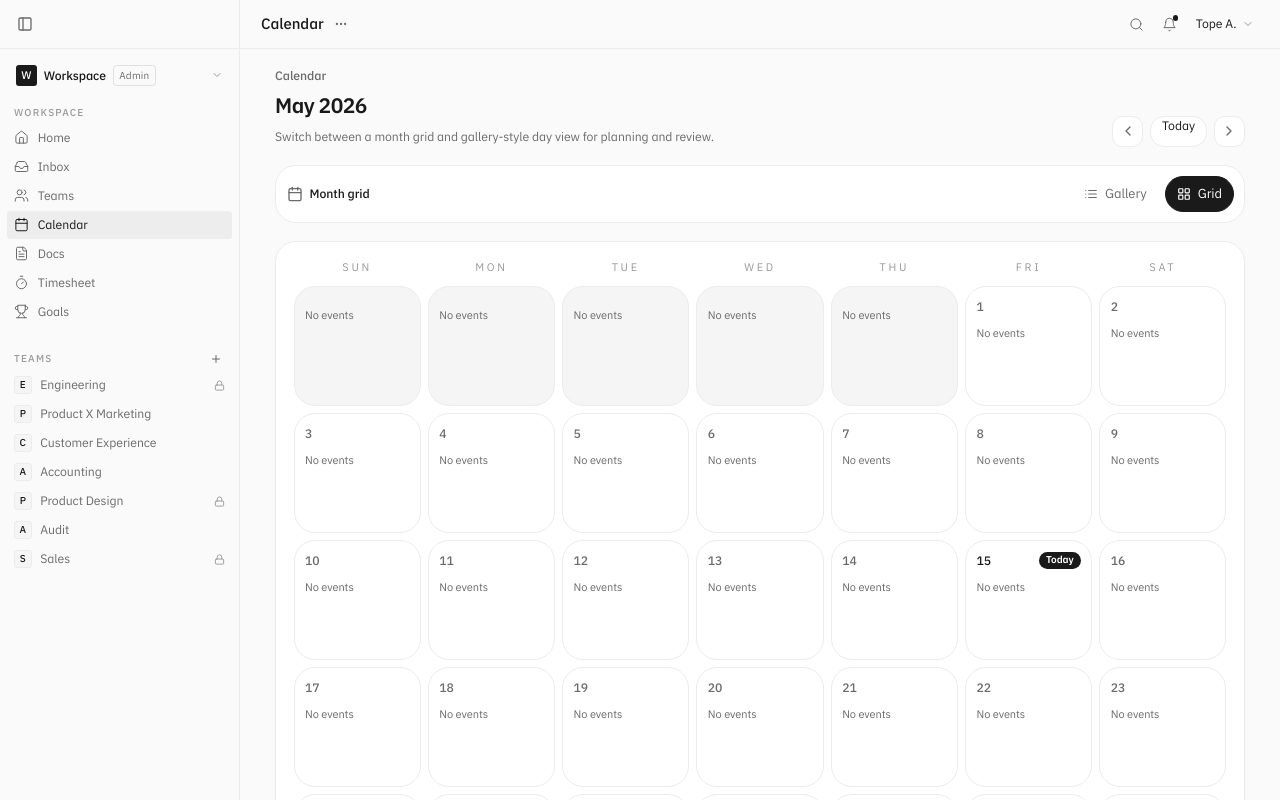
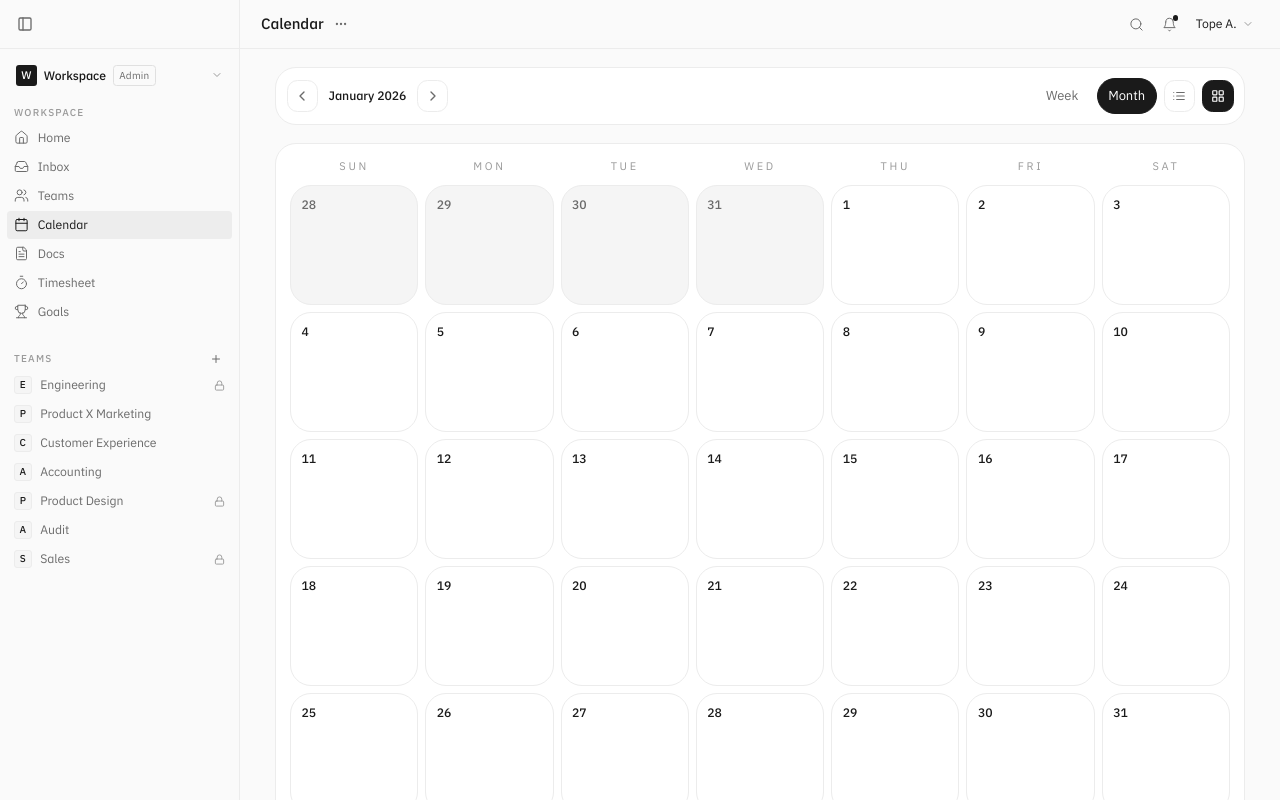
Before and after one commit to ttaiyegbusi/workspace, a Next.js app: page /calendar in a window 1280 px wide. Built offline with nearby package versions, Linux system fonts and the light colour scheme.

Commit message:
feat: refactor calendar page to improve grid and week view functionality

```diff
--- a/src/app/calendar/page.tsx
+++ b/src/app/calendar/page.tsx
@@ -2,16 +2,11 @@
 
 import { useMemo, useState } from "react";
 import { TopBar } from "@/components/top-bar";
-import {
-  Calendar,
-  ChevronLeft,
-  ChevronRight,
-  LayoutGrid,
-  List,
-} from "lucide-react";
+import { ChevronLeft, ChevronRight, LayoutGrid, List } from "lucide-react";
 import { cn } from "@/lib/utils";
 
-const weekdayNames = ["Sun", "Mon", "Tue", "Wed", "Thu", "Fri", "Sat"];
+const weekdayShort = ["SUN", "MON", "TUE", "WED", "THU", "FRI", "SAT"];
+const weekdayFull = ["Sunday", "Monday", "Tuesday", "Wednesday", "Thursday", "Friday", "Saturday"];
 const monthNames = [
   "January",
   "February",
@@ -27,114 +22,71 @@ const monthNames = [
   "December",
 ];
 
-const calendarEvents = [
-  {
-    id: "e-1",
-    date: "2026-01-11",
-    title: "Warehouse planning review",
-    when: "09:00 AM",
-    location: "Main room",
-    color: "bg-[#D8EAFE]",
-  },
-  {
-    id: "e-2",
-    date: "2026-01-14",
-    title: "Operations sync",
-    when: "11:30 AM",
-    location: "Conference B",
-    color: "bg-[#E8F6D7]",
-  },
-  {
-    id: "e-3",
-    date: "2026-01-17",
-    title: "Inventory audit kickoff",
-    when: "02:00 PM",
-    location: "HQ",
-    color: "bg-[#FCE8D7]",
-  },
-  {
-    id: "e-4",
-    date: "2026-01-22",
-    title: "Customer experience check-in",
-    when: "10:00 AM",
-    location: "Remote",
-    color: "bg-[#F4E1FD]",
-  },
-  {
-    id: "e-5",
-    date: "2026-01-28",
-    title: "Sprint planning",
-    when: "03:30 PM",
-    location: "Room 4",
-    color: "bg-[#D9F2E6]",
-  },
-];
-
-type ViewMode = "grid" | "gallery";
+type CalendarView = "week" | "month";
 
 type DayCell = {
-  date: Date | null;
+  date: Date;
   label: string;
   inMonth: boolean;
 };
 
-function getMonthDays(year: number, month: number) {
-  const firstOfMonth = new Date(year, month, 1);
-  const lastOfMonth = new Date(year, month + 1, 0);
-  const daysInMonth = lastOfMonth.getDate();
-  const firstWeekday = firstOfMonth.getDay();
-  const cells = [] as DayCell[];
+function getMonthGrid(year: number, month: number) {
+  const first = new Date(year, month, 1);
+  const last = new Date(year, month + 1, 0);
+  const cells: DayCell[] = [];
 
-  for (let i = 0; i < firstWeekday; i += 1) {
-    cells.push({ date: null, label: "", inMonth: false });
+  const startOffset = first.getDay();
+  for (let i = startOffset - 1; i >= 0; i -= 1) {
+    const date = new Date(year, month, -i);
+    cells.push({ date, label: String(date.getDate()), inMonth: false });
   }
 
-  for (let day = 1; day <= daysInMonth; day += 1) {
+  for (let day = 1; day <= last.getDate(); day += 1) {
     const date = new Date(year, month, day);
     cells.push({ date, label: String(day), inMonth: true });
   }
 
-  while (cells.length % 7 !== 0) {
-    cells.push({ date: null, label: "", inMonth: false });
+  const remainder = (7 - (cells.length % 7)) % 7;
+  for (let day = 1; day <= remainder; day += 1) {
+    const date = new Date(year, month + 1, day);
+    cells.push({ date, label: String(date.getDate()), inMonth: false });
   }
 
   return cells;
 }
 
-function formatIso(date: Date) {
-  return date.toISOString().slice(0, 10);
+function getWeekDays(year: number, month: number, weekIndex: number) {
+  const grid = getMonthGrid(year, month);
+  const weeks: DayCell[][] = [];
+  for (let i = 0; i < grid.length; i += 7) {
+    weeks.push(grid.slice(i, i + 7));
+  }
+  return weeks[weekIndex] ?? weeks[0] ?? [];
+}
+
+function isSameDay(a: Date, b: Date) {
+  return (
+    a.getFullYear() === b.getFullYear() &&
+    a.getMonth() === b.getMonth() &&
+    a.getDate() === b.getDate()
+  );
 }
 
 export default function CalendarPage() {
-  const today = new Date();
-  const [currentMonth, setCurrentMonth] = useState(
-    new Date(today.getFullYear(), today.getMonth(), 1),
-  );
-  const [view, setView] = useState<ViewMode>("grid");
+  const [currentMonth, setCurrentMonth] = useState(new Date(2026, 0, 1));
+  const [view, setView] = useState<CalendarView>("month");
 
-  const monthDays = useMemo(
-    () => getMonthDays(currentMonth.getFullYear(), currentMonth.getMonth()),
+  const monthLabel = `${monthNames[currentMonth.getMonth()]} ${currentMonth.getFullYear()}`;
+  const monthCells = useMemo(
+    () => getMonthGrid(currentMonth.getFullYear(), currentMonth.getMonth()),
     [currentMonth],
   );
 
-  const visibleDays = useMemo(
-    () => monthDays.filter((cell) => cell.date && cell.inMonth) as DayCell[],
-    [monthDays],
+  const today = useMemo(() => new Date(2026, 0, 21), []);
+  const weekCells = useMemo(
+    () => getWeekDays(currentMonth.getFullYear(), currentMonth.getMonth(), 3),
+    [currentMonth],
   );
-
-  const eventsByDay = useMemo(() => {
-    return calendarEvents.reduce<Record<string, typeof calendarEvents>>(
-      (acc, event) => {
-        acc[event.date] = acc[event.date]
-          ? [...acc[event.date], event]
-          : [event];
-        return acc;
-      },
-      {},
-    );
-  }, []);
-
-  const monthLabel = `${monthNames[currentMonth.getMonth()]} ${currentMonth.getFullYear()}`;
 
   return (
     <>
@@ -142,26 +94,12 @@ export default function CalendarPage() {
 
       <div className="flex-1 min-h-0 px-5 md:px-8 lg:px-10 py-5">
         <div className="max-w-7xl mx-auto space-y-5">
-          <div className="flex flex-col gap-4 sm:flex-row sm:items-end sm:justify-between">
-            <div>
-              <p className="text-sm font-medium text-[var(--text-muted)]">
-                Calendar
-              </p>
-              <h1 className="mt-2 text-2xl font-semibold tracking-tight text-[var(--text)]">
-                {monthLabel}
-              </h1>
-              <p className="mt-2 max-w-2xl text-sm leading-6 text-[var(--text-muted)]">
-                Switch between a month grid and gallery-style day view for
-                planning and review.
-              </p>
-            </div>
-
-            <div className="flex flex-wrap items-center gap-2">
+          <div className="flex flex-wrap items-center justify-between gap-3 rounded-3xl border border-[var(--border)] bg-[var(--surface)] p-3">
+            <div className="flex items-center gap-3">
               <button
                 type="button"
                 onClick={() =>
-                  setCurrentMonth(
-                    (prev) =>
+                  setCurrentMonth((prev) =>
                     new Date(prev.getFullYear(), prev.getMonth() - 1, 1),
                   )
                 }
@@ -170,18 +108,11 @@ export default function CalendarPage() {
               >
                 <ChevronLeft size={16} />
               </button>
-              <button
-                type="button"
-                onClick={() => setCurrentMonth(today)}
-                className="inline-flex h-9 rounded-2xl border border-[var(--border)] bg-[var(--surface)] px-3 text-sm text-[var(--text)] hover:bg-[var(--hover)]"
-              >
-                Today
-              </button>
+              <div className="text-sm font-medium text-[var(--text)]">{monthLabel}</div>
               <button
                 type="button"
                 onClick={() =>
-                  setCurrentMonth(
-                    (prev) =>
+                  setCurrentMonth((prev) =>
                     new Date(prev.getFullYear(), prev.getMonth() + 1, 1),
                   )
                 }
@@ -191,177 +122,109 @@ export default function CalendarPage() {
                 <ChevronRight size={16} />
               </button>
             </div>
-          </div>
 
-          <div className="flex flex-wrap items-center justify-between gap-3 rounded-3xl border border-[var(--border)] bg-[var(--surface)] p-3">
-            <div className="flex items-center gap-2">
-              <Calendar className="text-[var(--text-muted)]" size={16} />
-              <span className="text-sm font-medium text-[var(--text)]">
-                {view === "grid" ? "Month grid" : "Gallery view"}
-              </span>
-            </div>
             <div className="flex items-center gap-2">
               <button
                 type="button"
-                onClick={() => setView("gallery")}
+                onClick={() => setView("week")}
                 className={cn(
-                  "inline-flex items-center gap-2 rounded-full border px-3 py-2 text-[13px] transition-colors",
-                  view === "gallery"
+                  "rounded-full border px-3 py-2 text-[13px] transition-colors",
+                  view === "week"
                     ? "border-[var(--text)] bg-[var(--text)] text-[var(--surface)]"
                     : "border-transparent text-[var(--text-muted)] hover:border-[var(--border)] hover:text-[var(--text)]",
                 )}
               >
-                <List size={14} />
-                Gallery
+                Week
               </button>
               <button
                 type="button"
-                onClick={() => setView("grid")}
+                onClick={() => setView("month")}
                 className={cn(
-                  "inline-flex items-center gap-2 rounded-full border px-3 py-2 text-[13px] transition-colors",
-                  view === "grid"
+                  "rounded-full border px-3 py-2 text-[13px] transition-colors",
+                  view === "month"
                     ? "border-[var(--text)] bg-[var(--text)] text-[var(--surface)]"
                     : "border-transparent text-[var(--text-muted)] hover:border-[var(--border)] hover:text-[var(--text)]",
                 )}
               >
+                Month
+              </button>
+              <button
+                type="button"
+                className={cn(
+                  "inline-flex h-9 w-9 items-center justify-center rounded-xl border transition-colors",
+                  view === "week"
+                    ? "border-[var(--text)] bg-[var(--text)] text-[var(--surface)]"
+                    : "border-[var(--border)] bg-[var(--surface)] text-[var(--text-muted)] hover:text-[var(--text)]",
+                )}
+                aria-label="Week view"
+              >
+                <List size={14} />
+              </button>
+              <button
+                type="button"
+                className={cn(
+                  "inline-flex h-9 w-9 items-center justify-center rounded-xl border transition-colors",
+                  view === "month"
+                    ? "border-[var(--text)] bg-[var(--text)] text-[var(--surface)]"
+                    : "border-[var(--border)] bg-[var(--surface)] text-[var(--text-muted)] hover:text-[var(--text)]",
+                )}
+                aria-label="Month view"
+              >
                 <LayoutGrid size={14} />
-                Grid
               </button>
             </div>
           </div>
 
-          {view === "grid" ? (
-            <section className="rounded-3xl border border-[var(--border)] bg-[var(--surface)] p-5">
+          {view === "month" ? (
+            <section className="rounded-3xl border border-[var(--border)] bg-[var(--surface)] p-4">
               <div className="grid grid-cols-7 gap-2 text-[11px] uppercase tracking-[0.24em] text-[var(--text-subtle)]">
-                {weekdayNames.map((weekday) => (
+                {weekdayShort.map((weekday) => (
                   <div key={weekday} className="text-center">
                     {weekday}
                   </div>
                 ))}
               </div>
               <div className="mt-3 grid grid-cols-7 gap-2">
-                {monthDays.map((cell, index) => {
-                  const dateKey = cell.date ? formatIso(cell.date) : "";
-                  const cellEvents = cell.inMonth
-                    ? (eventsByDay[dateKey] ?? [])
-                    : [];
-                  const isToday = cell.date
-                    ? formatIso(cell.date) === formatIso(today)
-                    : false;
-
-                  return (
+                {monthCells.map((cell) => (
                   <div
-                      key={`${dateKey}-${index}`}
+                    key={cell.date.toISOString()}
                     className={cn(
-                        "min-h-[120px] rounded-3xl border border-[var(--border)] bg-[var(--bg)] p-3 text-sm",
+                      "min-h-[120px] rounded-3xl border border-[var(--border)] p-3 text-sm",
                       cell.inMonth
-                          ? "bg-[var(--surface)]"
-                          : "bg-[var(--surface-2)]",
+                        ? "bg-[var(--surface)] text-[var(--text)]"
+                        : "bg-[var(--surface-2)] text-[var(--text-muted)]",
                     )}
                   >
-                      <div className="flex items-start justify-between gap-2">
+                    <span className="font-medium">{cell.label}</span>
+                  </div>
+                ))}
+              </div>
+            </section>
+          ) : (
+            <section className="space-y-3">
+              {weekCells.map((cell) => (
+                <div
+                  key={cell.date.toISOString()}
+                  className="flex items-center justify-between rounded-3xl border border-[var(--border)] bg-[var(--surface)] px-6 py-8"
+                >
+                  <div className="flex items-center gap-3">
+                    <span className="h-2.5 w-2.5 rounded-full bg-[var(--text-muted)]" />
+                    <span className="text-sm font-medium text-[var(--text-muted)]">
+                      {weekdayFull[cell.date.getDay()]}
+                    </span>
+                  </div>
                   <span
                     className={cn(
-                            "font-medium",
-                            isToday
+                      "text-6xl font-semibold",
+                      isSameDay(cell.date, today)
                         ? "text-[var(--text)]"
                         : "text-[var(--text-muted)]",
                     )}
                   >
                     {cell.label}
                   </span>
-                        {isToday && (
-                          <span className="rounded-full bg-[var(--text)] px-2 py-0.5 text-[10px] font-semibold text-[var(--surface)]">
-                            Today
-                          </span>
-                        )}
                 </div>
-                      <div className="mt-3 space-y-2">
-                        {cellEvents.length > 0 ? (
-                          cellEvents.map((event) => (
-                            <div
-                              key={event.id}
-                              className={cn(
-                                "rounded-2xl border border-[var(--border)] p-2",
-                                event.color,
-                              )}
-                            >
-                              <p className="text-[12px] font-semibold text-[var(--text)]">
-                                {event.title}
-                              </p>
-                              <p className="mt-1 text-[11px] text-[var(--text-muted)]">
-                                {event.when} · {event.location}
-                              </p>
-                            </div>
-                          ))
-                        ) : (
-                          <div className="text-[11px] text-[var(--text-muted)]">
-                            No events
-                          </div>
-                        )}
-                      </div>
-                    </div>
-                  );
-                })}
-              </div>
-            </section>
-          ) : (
-            <section className="space-y-3">
-              {visibleDays.map((cell) => {
-                const dateKey = formatIso(cell.date!);
-                const cellEvents = eventsByDay[dateKey] ?? [];
-                const dayLabel = cell.date?.toLocaleDateString("en-US", {
-                  weekday: "long",
-                  month: "short",
-                  day: "numeric",
-                });
-                const dayNumber = cell.date?.getDate();
-
-                return (
-                  <div
-                    key={dateKey}
-                    className="rounded-3xl border border-[var(--border)] bg-[var(--surface)] p-5"
-                  >
-                    <div className="grid grid-cols-[1fr_auto] gap-4 items-center">
-                      <div>
-                        <p className="text-[11px] uppercase tracking-[0.24em] text-[var(--text-subtle)]">
-                          {weekdayNames[cell.date!.getDay()]}
-                        </p>
-                        <p className="mt-2 text-lg font-semibold text-[var(--text)]">
-                          {dayLabel}
-                        </p>
-                      </div>
-                      <div className="rounded-3xl bg-[var(--bg)] px-5 py-3 text-4xl font-semibold text-[var(--text)]">
-                        {dayNumber}
-                      </div>
-                    </div>
-                    <div className="mt-4 space-y-3">
-                      {cellEvents.length > 0 ? (
-                        cellEvents.map((event) => (
-                          <div
-                            key={event.id}
-                            className={cn(
-                              "rounded-3xl border border-[var(--border)] p-4",
-                              event.color,
-                            )}
-                          >
-                            <p className="text-sm font-semibold text-[var(--text)]">
-                              {event.title}
-                            </p>
-                            <p className="mt-1 text-[13px] text-[var(--text-muted)]">
-                              {event.when} · {event.location}
-                            </p>
-                          </div>
-                        ))
-                      ) : (
-                        <div className="rounded-3xl border border-[var(--border)] bg-[var(--bg)] px-4 py-5 text-sm text-[var(--text-muted)]">
-                          No events scheduled.
-                        </div>
-                      )}
-                    </div>
-                  </div>
-                );
-              })}
+              ))}
             </section>
           )}
         </div>
```
Lines whose indentation alone changed are shown as unchanged.
